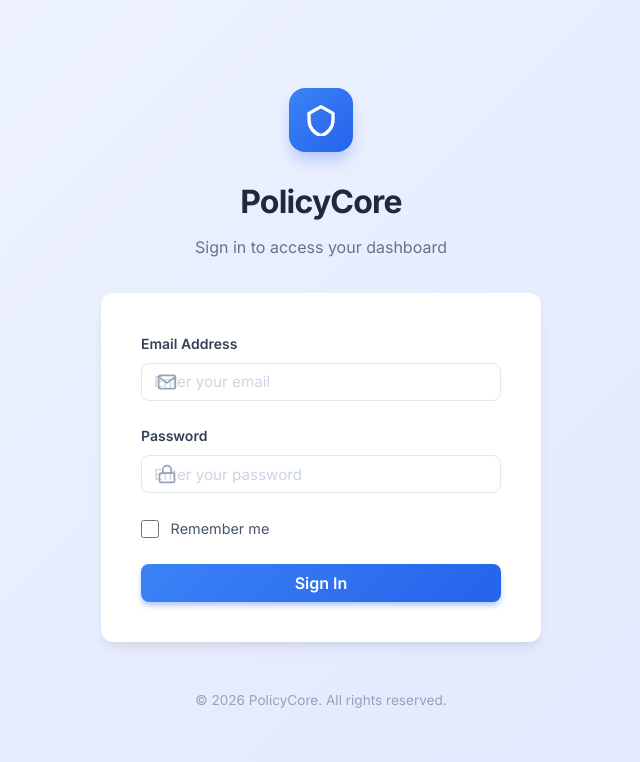
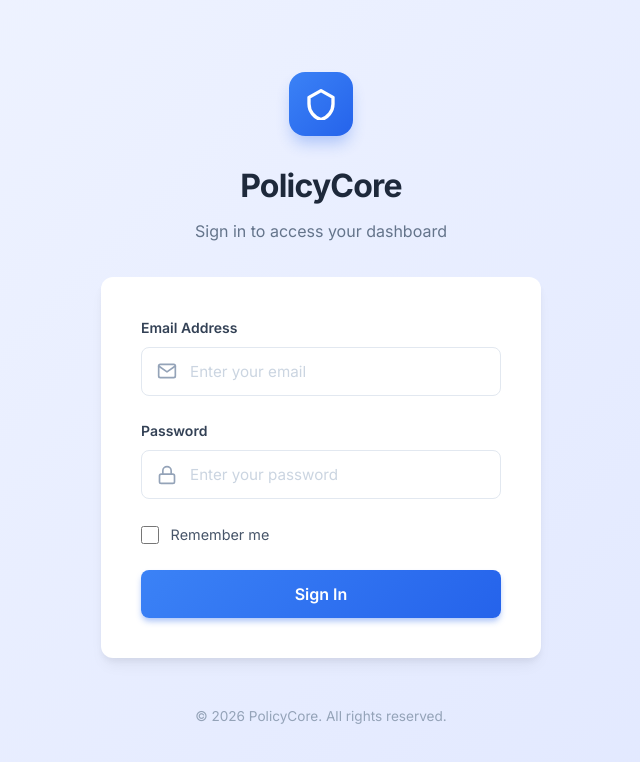
Before and after one commit to jaimilgorajiya/insurance-management-system, a React app in the folder frontend/: page /login in a window 1280 px wide. Shown: the top 762 px of the page, without its empty margins (319-959 px from the left). Built offline with nearby package versions, Linux system fonts and the light colour scheme; the HTML template or start-up script is replaced by a standard one.

Commit message:
Changes in customer crud

```diff
--- a/frontend/src/pages/CustomerOnboarding.jsx
+++ b/frontend/src/pages/CustomerOnboarding.jsx
@@ -5,6 +5,7 @@ import { useNavigate } from 'react-router-dom';
 const CustomerOnboarding = () => {
     const navigate = useNavigate();
     const [currentStep, setCurrentStep] = useState(1);
+    const [isSubmitting, setIsSubmitting] = useState(false);
     const [documentModal, setDocumentModal] = useState({ isOpen: false, document: null });
 
     // Form data state
@@ -141,7 +142,10 @@ const CustomerOnboarding = () => {
     };
 
     const handleSubmit = async () => {
+        if (isSubmitting) return;
+
         try {
+            setIsSubmitting(true);
             // Prepare form data for multipart/form-data submission
             const formDataToSubmit = new FormData();
 
@@ -199,6 +203,14 @@ const CustomerOnboarding = () => {
 
             const result = await response.json();
 
+            if (response.status === 401) {
+                alert('Session expired. Please log in again.');
+                localStorage.removeItem('token');
+                localStorage.removeItem('userRole');
+                navigate('/');
+                return;
+            }
+
             if (!response.ok) {
                 throw new Error(result.message || 'Failed to submit onboarding');
             }
@@ -208,6 +220,7 @@ const CustomerOnboarding = () => {
 
         } catch (error) {
             console.error('Error submitting onboarding:', error);
+            setIsSubmitting(false);
             alert(`Error submitting onboarding: ${error.message}`);
         }
     };
@@ -680,8 +693,9 @@ const CustomerOnboarding = () => {
                             <button
                                 className="btn-submit"
                                 onClick={handleSubmit}
+                                disabled={isSubmitting}
                             >
-                                Submit Onboarding
+                                {isSubmitting ? 'Submitting...' : 'Submit Onboarding'}
                             </button>
                         )}
                     </div>
--- a/frontend/src/pages/Customers.jsx
+++ b/frontend/src/pages/Customers.jsx
@@ -38,6 +38,13 @@ const Customers = () => {
                     'Authorization': `Bearer ${token}`
                 }
             });
+
+            if (res.status === 401) {
+                localStorage.removeItem('token');
+                localStorage.removeItem('userRole');
+                navigate('/'); // Redirect to login
+                return;
+            }
 
             if (!res.ok) throw new Error('Failed to fetch customers');
 
--- a/frontend/src/pages/Login.css
+++ b/frontend/src/pages/Login.css
@@ -65,11 +65,12 @@
 }
 
 /* Form Styles */
-.form-group {
+/* Form Styles */
+.login-form-group {
   margin-bottom: 1.5rem;
 }
 
-.form-label {
+.login-form-label {
   display: block;
   font-size: 0.875rem;
   font-weight: 600;
@@ -77,11 +78,11 @@
   margin-bottom: 0.5rem;
 }
 
-.input-group {
+.login-input-group {
   position: relative;
 }
 
-.input-icon {
+.login-input-icon {
   position: absolute;
   left: 1rem;
   top: 50%;
@@ -93,7 +94,7 @@
   pointer-events: none; /* Let clicks pass through */
 }
 
-.form-input {
+.login-form-input {
   width: 100%;
   padding: 0.875rem 1rem 0.875rem 3rem; /* Left padding for icon */
   border: 1px solid #e2e8f0;
@@ -104,11 +105,11 @@
   background-color: white;
 }
 
-.form-input::placeholder {
+.login-form-input::placeholder {
   color: #cbd5e1;
 }
 
-.form-input:focus {
+.login-form-input:focus {
   outline: none;
   border-color: #3b82f6;
   box-shadow: 0 0 0 3px rgba(59, 130, 246, 0.15);
@@ -158,7 +159,7 @@
 }
 
 /* Button */
-.btn-primary {
+.login-btn-primary {
   width: 100%;
   padding: 0.875rem;
   background: linear-gradient(135deg, #3b82f6 0%, #2563eb 100%);
@@ -172,17 +173,17 @@
   box-shadow: 0 4px 6px -1px rgba(37, 99, 235, 0.4);
 }
 
-.btn-primary:hover {
+.login-btn-primary:hover {
   transform: translateY(-1px);
   box-shadow: 0 8px 10px -1px rgba(37, 99, 235, 0.4);
   filter: brightness(110%);
 }
 
-.btn-primary:active {
+.login-btn-primary:active {
   transform: translateY(0);
 }
 
-.btn-primary:disabled {
+.login-btn-primary:disabled {
   opacity: 0.7;
   cursor: not-allowed;
 }
--- a/frontend/src/pages/Login.jsx
+++ b/frontend/src/pages/Login.jsx
@@ -143,16 +143,16 @@ export default function Login() {
           )}
 
           <form onSubmit={handleSubmit}>
-            <div className="form-group">
-              <label className="form-label" htmlFor="email">Email Address</label>
-              <div className="input-group">
-                <span className="input-icon">
+            <div className="login-form-group">
+              <label className="login-form-label" htmlFor="email">Email Address</label>
+              <div className="login-input-group">
+                <span className="login-input-icon">
                   <EmailIcon />
                 </span>
                 <input
                   id="email"
                   type="email"
-                  className="form-input"
+                  className="login-form-input"
                   value={email}
                   onChange={(e) => setEmail(e.target.value)}
                   placeholder="Enter your email"
@@ -162,16 +162,16 @@ export default function Login() {
               </div>
             </div>
 
-            <div className="form-group">
-              <label className="form-label" htmlFor="password">Password</label>
-              <div className="input-group">
-                <span className="input-icon">
+            <div className="login-form-group">
+              <label className="login-form-label" htmlFor="password">Password</label>
+              <div className="login-input-group">
+                <span className="login-input-icon">
                   <LockIcon />
                 </span>
                 <input
                   id="password"
                   type="password"
-                  className="form-input"
+                  className="login-form-input"
                   value={password}
                   onChange={(e) => setPassword(e.target.value)}
                   placeholder="Enter your password"
@@ -196,7 +196,7 @@ export default function Login() {
               </label>
             </div>
 
-            <button type="submit" className="btn-primary" disabled={loading}>
+            <button type="submit" className="login-btn-primary" disabled={loading}>
               {loading ? 'Signing in...' : 'Sign In'}
             </button>
           </form>
```
Also changed, not shown: 21 other files (tests, documents, lock files or other folders).
